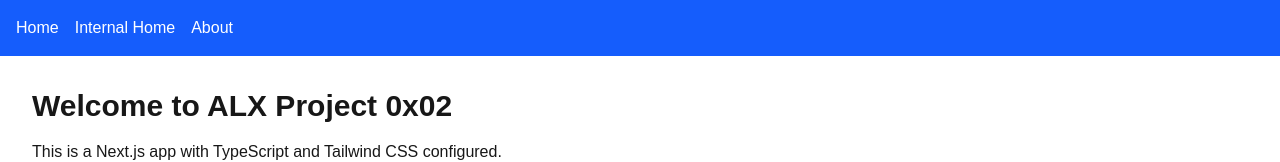
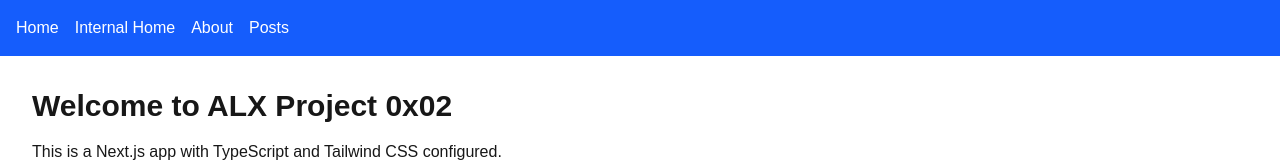
Before and after one commit to youssefamjad1/alx-project-0x02-setup, a Next.js app in the folder alx-project-0x02/: page / in a window 1280 px wide. Shown: the top 162 px of the page. Built offline with nearby package versions, Linux system fonts and the light colour scheme.

Commit message:
fix: add missing /posts navigation link in Header

```diff
--- a/alx-project-0x02/components/layout/Header.tsx
+++ b/alx-project-0x02/components/layout/Header.tsx
@@ -8,6 +8,7 @@ const Header: React.FC = () => {
         <Link href="/" className="hover:underline">Home</Link>
         <Link href="/home" className="hover:underline">Internal Home</Link>
         <Link href="/about" className="hover:underline">About</Link>
+         <Link href="/posts" className="hover:underline">Posts </Link>
       </nav>
     </header>
   );
```
